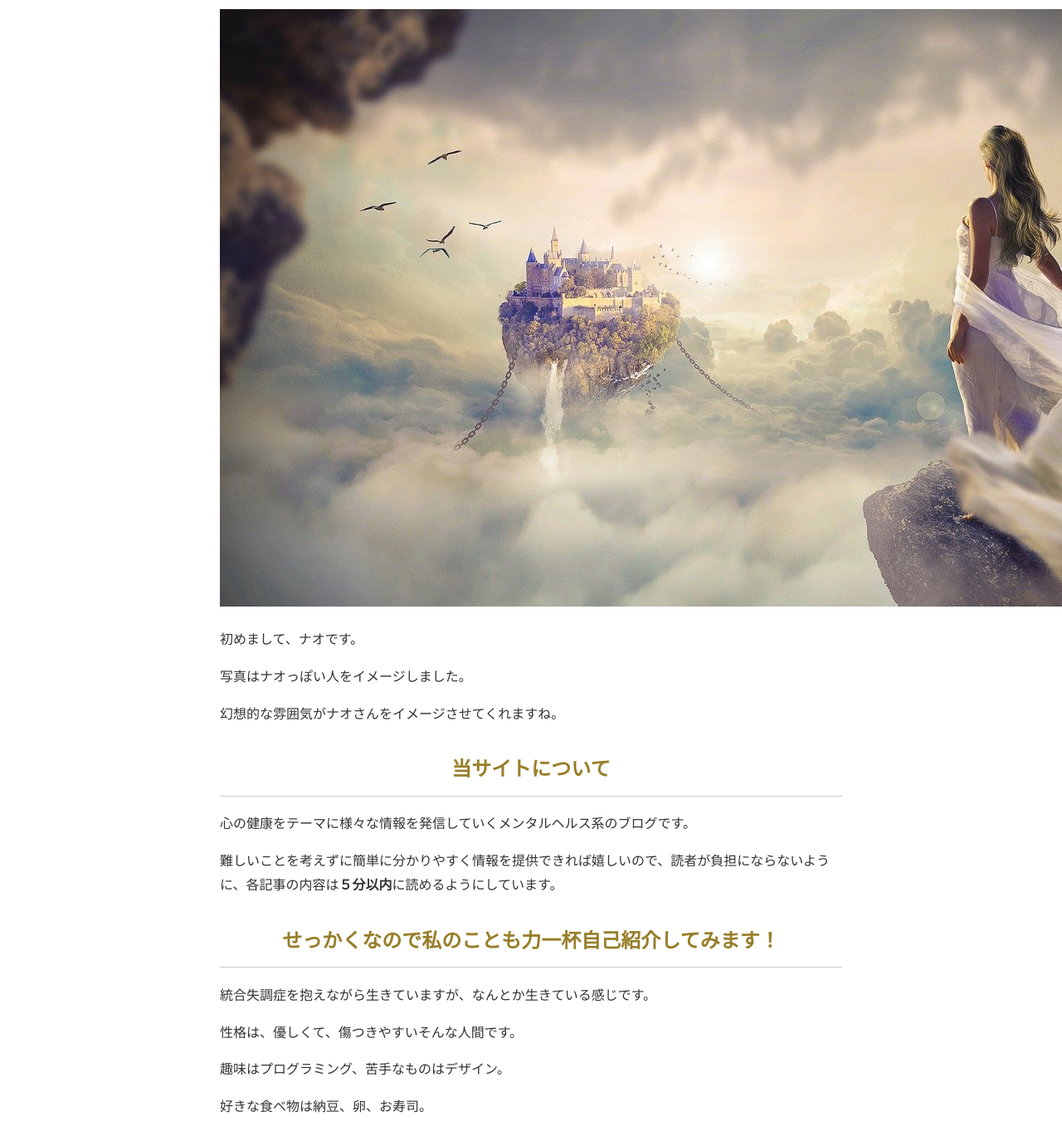
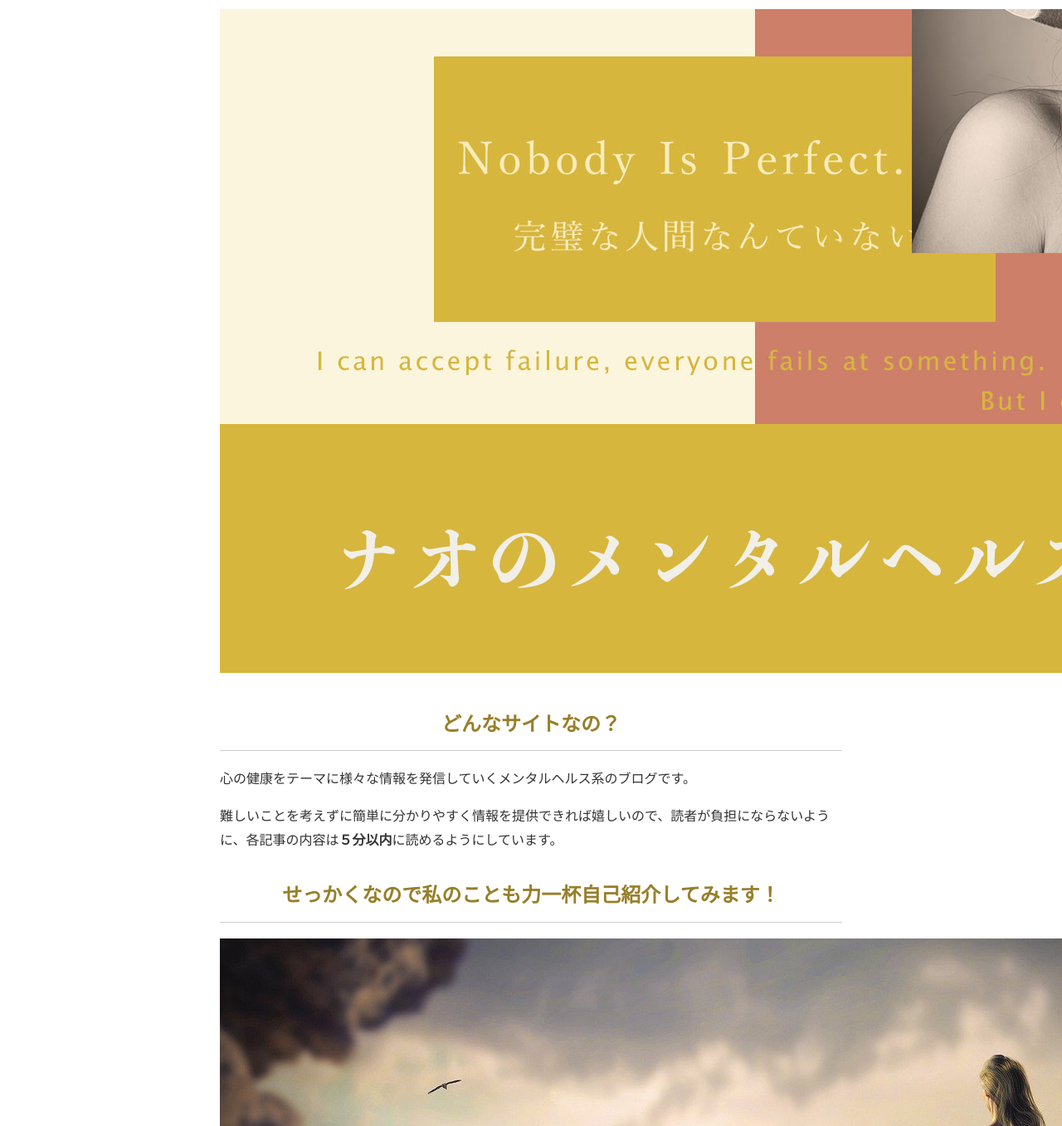
Before and after one commit to naomina121/naominacom, a Gatsby site: page /about/ in a window 1280 px wide. Shown: the part 243-1600 px from the top of the page at 83% size. Built offline with nearby package versions, Linux system fonts and the light colour scheme; Gatsby itself is replaced by a stand-in of ours; no server answers.

Commit message:
about変更

```diff
--- a/content/blog/about.md
+++ b/content/blog/about.md
@@ -1,18 +1,10 @@
 ---
 title: 当サイトについて
-description: ブログ製作者ナオに関する情報です。
+description: 当サイトについて、詳しくまとめてみました。
 ---
+![ナオのメンタルヘルス](../../src/images/about.png)
 
-![ナオっぽい人](../../src/images/naoppoihito.jpg)
-
-
-初めまして、ナオです。
-
-写真はナオっぽい人をイメージしました。
-
-幻想的な雰囲気がナオさんをイメージさせてくれますね。
-
-## 当サイトについて
+## どんなサイトなの？
 
 心の健康をテーマに様々な情報を発信していくメンタルヘルス系のブログです。
 
@@ -20,7 +12,9 @@ description: ブログ製作者ナオに関する情報です。
 
 ## せっかくなので私のことも力一杯自己紹介してみます！
 
-統合失調症を抱えながら生きていますが、なんとか生きている感じです。
+![ナオっぽい人](../../src/images/naoppoihito.jpg)
+
+私は、統合失調症を抱えながら生きていますが、なんとか生きている感じです。
 
 性格は、優しくて、傷つきやすいそんな人間です。
 
```
